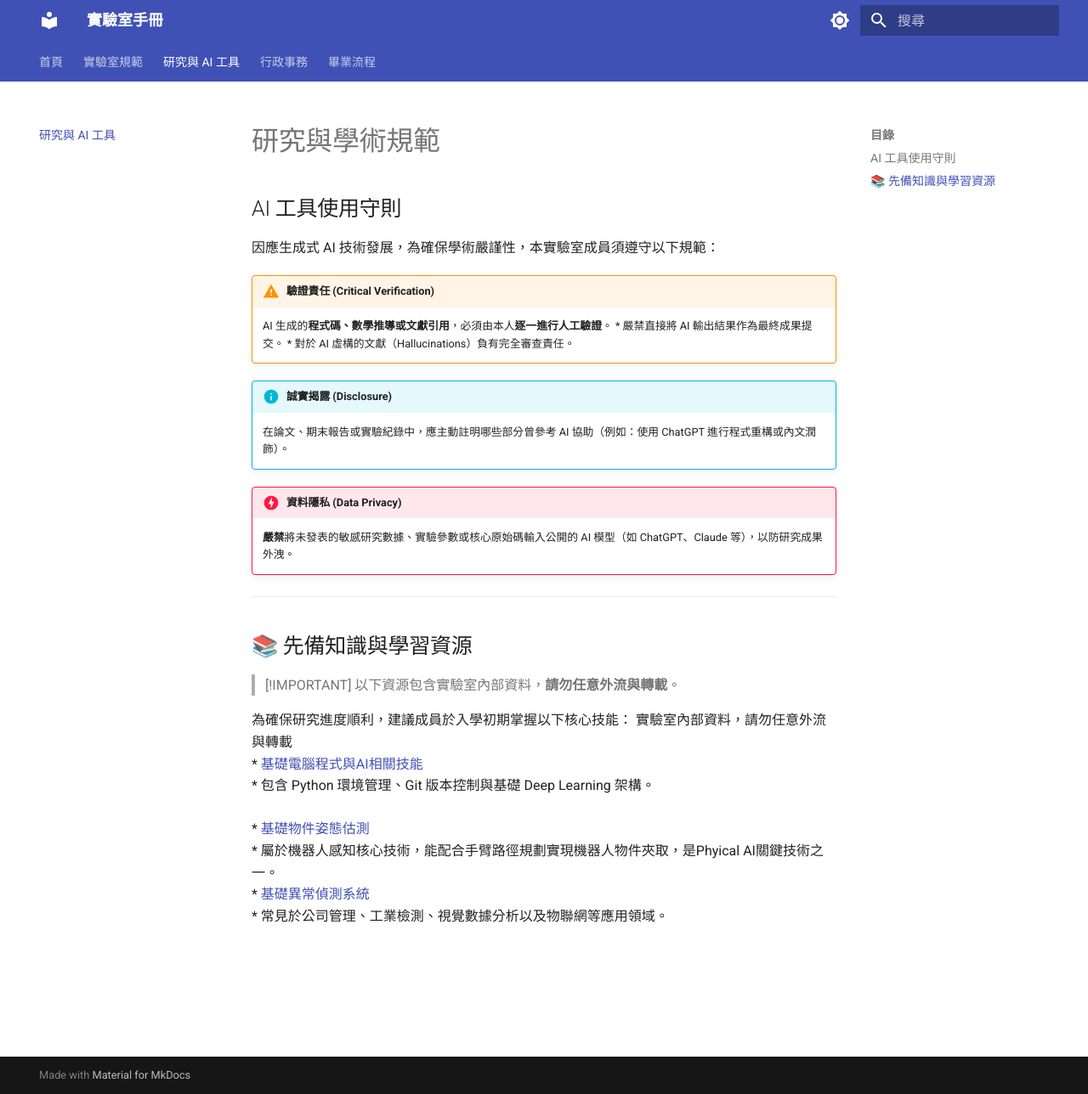
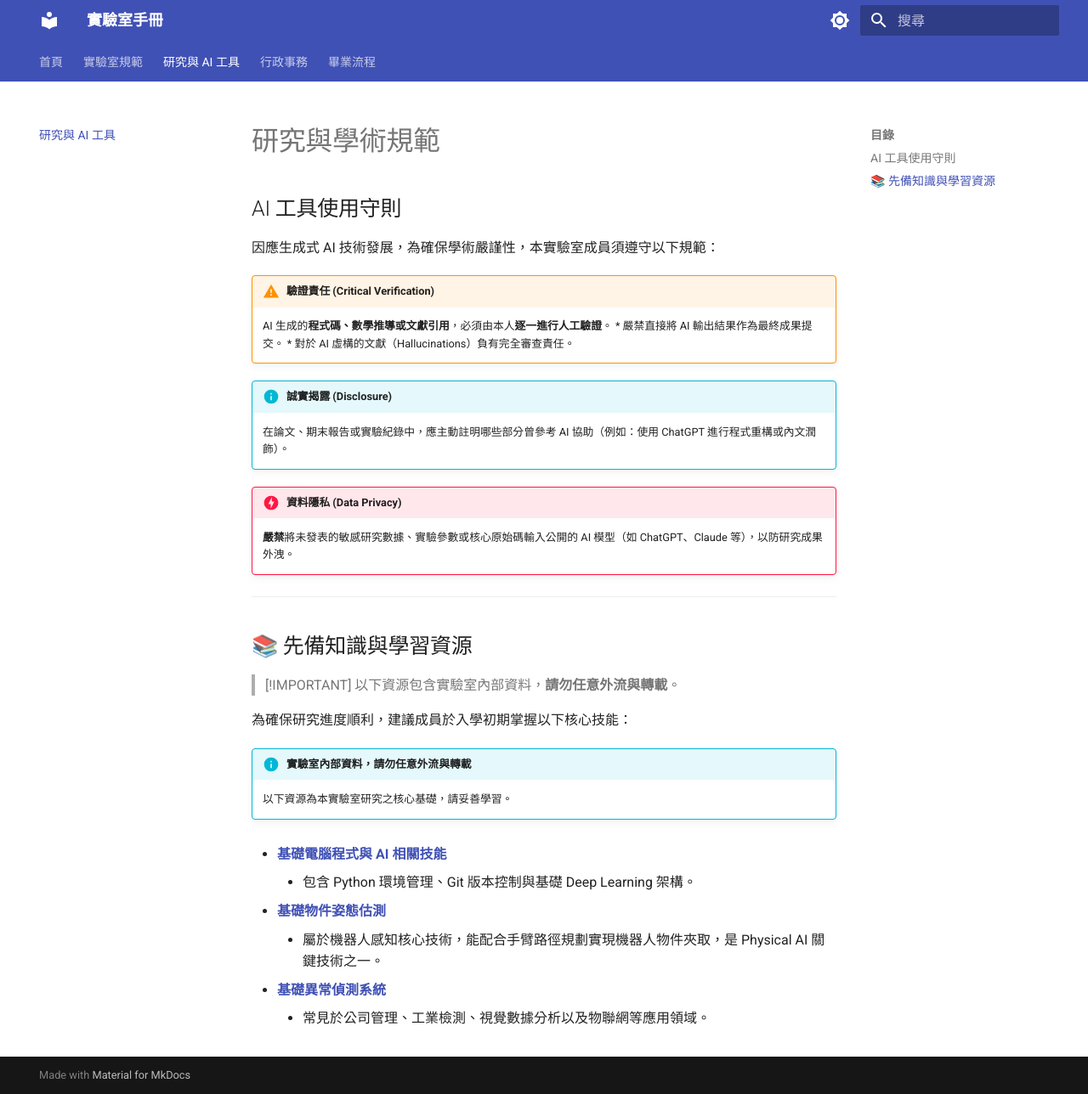
Before and after one commit to Ewz9/lab_handbook, an MkDocs documentation site: the page built from docs/research.md, in a window 1280 px wide and 1288 px high. Shown: the whole window at 85% size. Built offline with MkDocs 1.6.1 and Material for MkDocs 9.7.7, drawn with Linux system fonts in a browser that asks for light colours.

Commit message:
Update research.md

```diff
--- a/docs/research.md
+++ b/docs/research.md
@@ -21,10 +21,15 @@
 > 以下資源包含實驗室內部資料，**請勿任意外流與轉載**。
 
 為確保研究進度順利，建議成員於入學初期掌握以下核心技能：
-實驗室內部資料，請勿任意外流與轉載<br />
-* [基礎電腦程式與AI相關技能](https://github.com/Ewz9/Mentor_grad_students)<br />
-    * 包含 Python 環境管理、Git 版本控制與基礎 Deep Learning 架構。<br />
-* [基礎物件姿態估測](https://drive.google.com/file/d/1ztCUupH_fjHEj1lQiCwzVfoZXpqBcPZJ/view?usp=sharing)<br />
-    * 屬於機器人感知核心技術，能配合手臂路徑規劃實現機器人物件夾取，是Phyical AI關鍵技術之一。<br />
-* [基礎異常偵測系統](https://drive.google.com/file/d/1l_m5SXQI8uu1zjCE2AO3EUjFUm0-A_1e/view?usp=sharing)<br />
-    * 常見於公司管理、工業檢測、視覺數據分析以及物聯網等應用領域。<br />
+
+!!! info "實驗室內部資料，請勿任意外流與轉載"
+    以下資源為本實驗室研究之核心基礎，請妥善學習。
+
+* **[基礎電腦程式與 AI 相關技能](https://github.com/Ewz9/Mentor_grad_students)**
+    * 包含 Python 環境管理、Git 版本控制與基礎 Deep Learning 架構。
+
+* **[基礎物件姿態估測](https://drive.google.com/file/d/1ztCUupH_fjHEj1lQiCwzVfoZXpqBcPZJ/view?usp=sharing)**
+    * 屬於機器人感知核心技術，能配合手臂路徑規劃實現機器人物件夾取，是 Physical AI 關鍵技術之一。
+
+* **[基礎異常偵測系統](https://drive.google.com/file/d/1l_m5SXQI8uu1zjCE2AO3EUjFUm0-A_1e/view?usp=sharing)**
+    * 常見於公司管理、工業檢測、視覺數據分析以及物聯網等應用領域。
```
